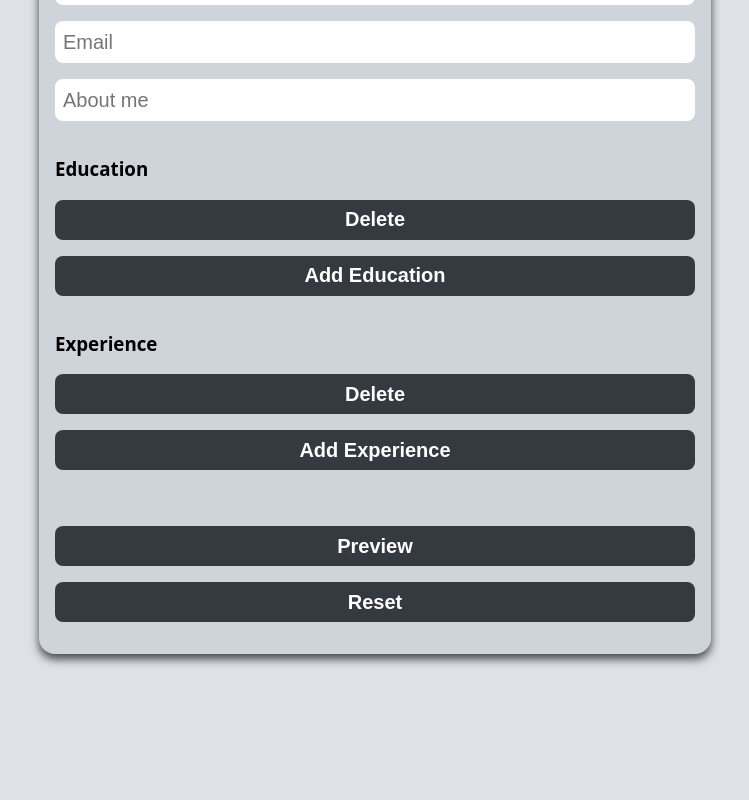
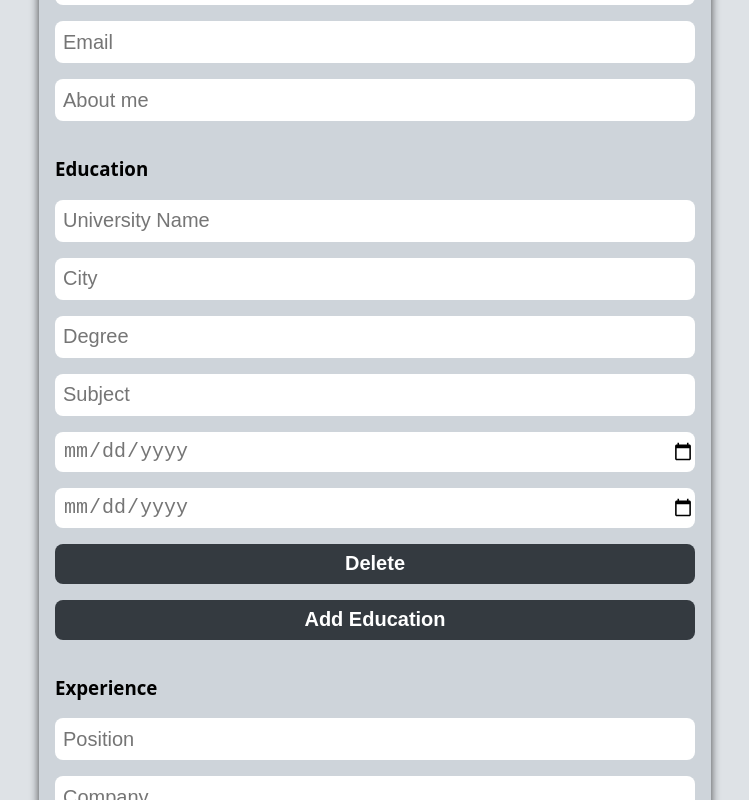
Before and after one commit to dariojularic/CV-creator-react, a React (Vite) app: page / in a window 1280 px wide. Shown: the part 520-1320 px from the top of the page, without its empty margins (265-1014 px from the left). Before the commit the page ends 1254 px from the top, so only its background shows below. Built offline with nearby package versions, Linux system fonts and the light colour scheme.

Commit message:
Refactor code

```diff
--- a/src/Form.jsx
+++ b/src/Form.jsx
@@ -79,50 +79,34 @@ function Form() {
         data="personalInformation"
       >
         <h3>Personal Information</h3>
-        {/* {console.log(initialState.personalInformation)} */}
         {Object.keys(initialState.personalInformation).map((elem) => {
-            const thing = initialState.personalInformation[elem]
-            // console.log("elem", elem);
-            // console.log("keyaa", initialState.personalInformation[elem]);
-            return <Input key={thing} type={thing.meta.type} placeholder={thing.meta.placeholder} onChange={handlePersonalInfoChange} />;
-          }
-          // return (
-          //   <Input
-          //     key={option.id}
-          //     type={option.type}
-          //     placeholder={option.placeholder}
-          //     name={option.name}
-          //     onChange={handlePersonalInfoChange}
-          //   />
-          // );
-        )}
-
-        {/* <Input type="text" placeholder="First Name" name="firstName" />
-        <Input type="text" placeholder="Last Name" name="lastName" />
-        <Input type="text" placeholder="Title" name="title" />
-        <Input type="text" placeholder="Adress" name="adress" />
-        <Input type="text" placeholder="Phone Number" name="phoneNumber" />
-        <Input type="text" placeholder="Email" name="email" />
-        <Input type="text" placeholder="About me" name="aboutMe" />
-        <Input type="file" placeholder="Photo" name="photo" /> */}
+          const thing = initialState.personalInformation[elem];
+          return (
+            <Input
+              key={thing}
+              type={thing.meta.type}
+              placeholder={thing.meta.placeholder}
+              onChange={handlePersonalInfoChange}
+            />
+          );
+        })}
       </div>
 
       <div className="education input-container" data="education">
         <h3>Education</h3>
-        {/* {cv.education.map((option) => {
-          return <Input key={option.id} onChange={handleEducationChange} />;
-        })} */}
 
-        {/* <Input
-          type="text"
-          placeholder="University name"
-          name="universityName"
-        />
-        <Input type="text" placeholder="City" name="city" />
-        <Input type="text" placeholder="Degree" name="degree" />
-        <Input type="text" placeholder="Subject" name="subject" />
-        <Input type="date" placeholder="From (dd/mm/yyyy)" name="fromDate" />
-        <Input type="date" placeholder="To (dd/mm/yyyy)" name="toDate" /> */}
+        {Object.keys(initialState.education[0]).map((elem) => {
+          if (elem === "id") return;
+          const thing = initialState.education[0][elem];
+          return (
+            <Input
+              key={thing}
+              placeholder={thing.meta.placeholder}
+              type={thing.meta.type}
+              onChange={handleEducationChange}
+            />
+          );
+        })}
         <Button type="submit" value="Delete" />
         <Button
           type="submit"
@@ -137,22 +121,19 @@ function Form() {
         onChange={handleExperienceChange}
       >
         <h3>Experience</h3>
-        {/* {experienceOptions.map((option) => {
+        {Object.keys(initialState.experience[0]).map((elem) => {
+          if (elem === "id") return;
+          const thing = initialState.experience[0][elem];
           return (
             <Input
-              key={option.id}
-              type={option.type}
-              placeholder={option.placeholder}
-              name={option.name}
+              key={thing}
+              placeholder={thing.meta.placeholder}
+              type={thing.meta.type}
+              onChange={handleExperienceChange}
             />
           );
-        })} */}
+        })}
 
-        {/* <Input type="text" placeholder="Position" name="position" />
-        <Input type="text" placeholder="Company" name="company"/>
-        <Input type="text" placeholder="City" name="city"/>
-        <Input type="date" placeholder="From (dd/mm/yyyy)" name="fromDate"/>
-        <Input type="date" placeholder="To (dd/mm/yyyy)" name="toDate"/> */}
         <Button type="submit" value="Delete" />
         <Button
           type="submit"
```
Also changed, not shown: src/Education.jsx (added, +7 -0 lines), src/Experience.jsx (added, +7 -0 lines), src/PersonalInformation.jsx (added).
